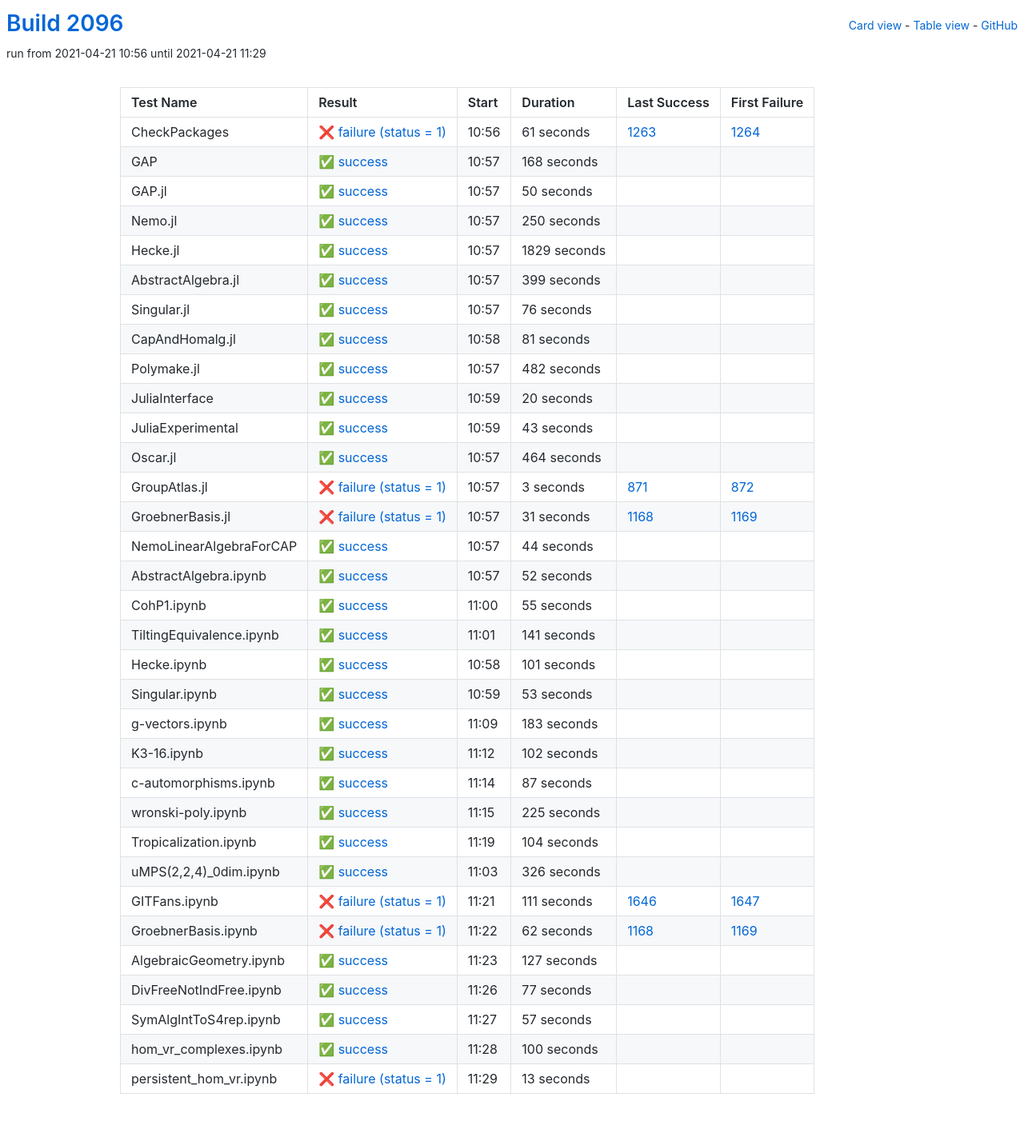
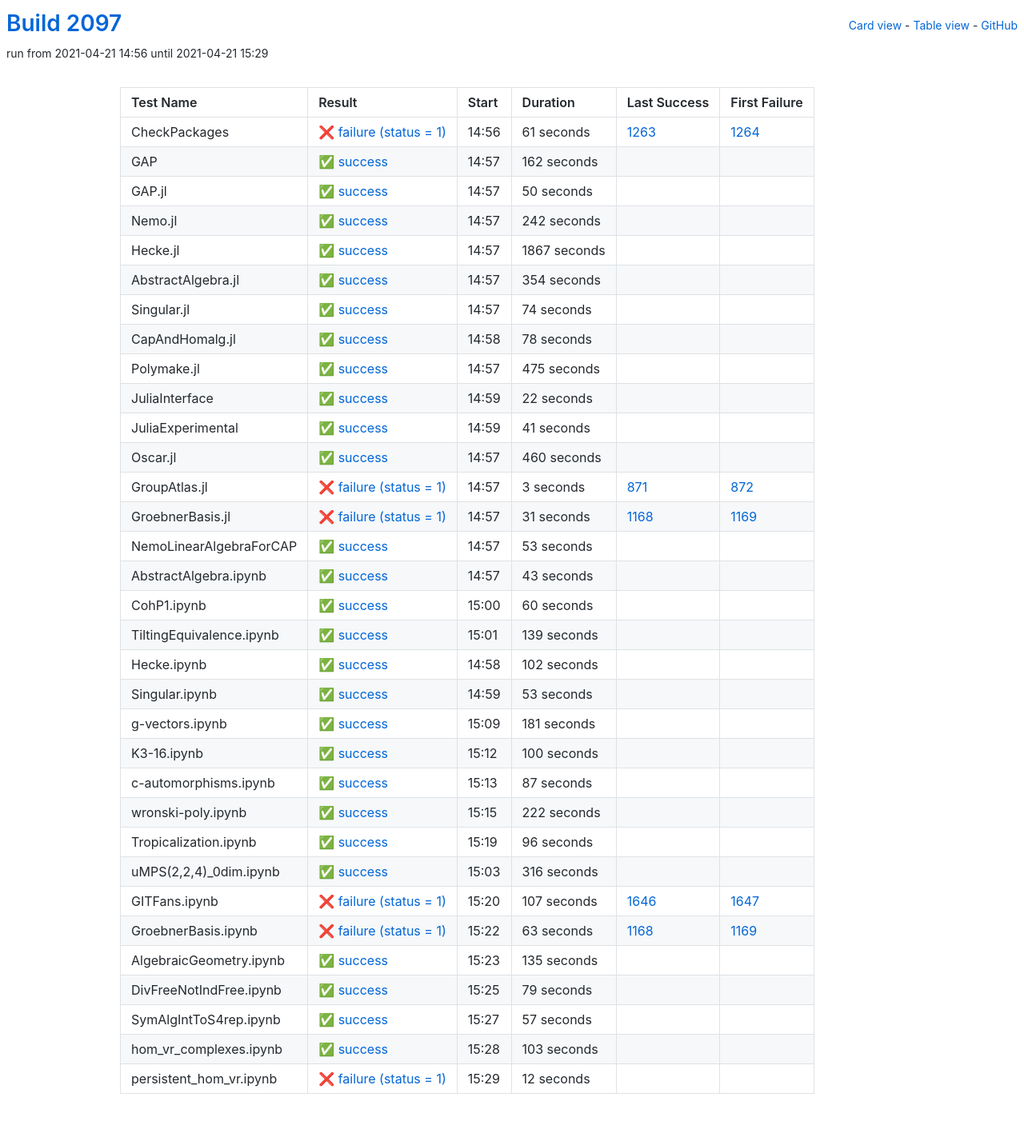
Before and after one commit to oscar-system/oscar-ci-status-stable, a Jekyll site: the page built from table.html, in a window 1280 px wide. Shown: the whole page at 80% size. Built offline with Jekyll 4.4.1, drawn with Linux system fonts in a browser that asks for light colours.

Commit message:
Build #2097

```diff
--- a/_data/ci.yml
+++ b/_data/ci.yml
@@ -1,6 +1,6 @@
 ---
-build: 2096
-build_url: https://oscarci.mathematik.uni-kl.de/job/oscar-stable/2096/
+build: 2097
+build_url: https://oscarci.mathematik.uni-kl.de/job/oscar-stable/2097/
 job: oscar-stable
 organization: oscar-system
 repo: oscar-ci-status-stable
@@ -8,8 +8,8 @@ repourl: https://github.com/oscar-system/oscar-ci-status-stable
 tests:
 - name: CheckPackages
   id: checkpackages
-  log: https://oscarci.mathematik.uni-kl.de/job/oscar-stable/2096/artifact/logs/build-2096/CheckPackages.log
-  start: 2021-04-21 10:56
+  log: https://oscarci.mathematik.uni-kl.de/job/oscar-stable/2097/artifact/logs/build-2097/CheckPackages.log
+  start: 2021-04-21 14:56
   success: false
   exitcode: 1
   status: failure
@@ -20,20 +20,20 @@ tests:
   first_failure_url: https://oscarci.mathematik.uni-kl.de/job/oscar-stable/1264/
 - name: GAP
   id: gap
-  log: https://oscarci.mathematik.uni-kl.de/job/oscar-stable/2096/artifact/logs/build-2096/GAP.log
-  start: 2021-04-21 10:57
+  log: https://oscarci.mathematik.uni-kl.de/job/oscar-stable/2097/artifact/logs/build-2097/GAP.log
+  start: 2021-04-21 14:57
   success: true
   exitcode: 0
   status: success
-  duration: 168
+  duration: 162
   last_success: false
   last_success_url:
   first_failure: false
   first_failure_url:
 - name: GAP.jl
   id: gap-jl
-  log: https://oscarci.mathematik.uni-kl.de/job/oscar-stable/2096/artifact/logs/build-2096/GAP.jl.log
-  start: 2021-04-21 10:57
+  log: https://oscarci.mathematik.uni-kl.de/job/oscar-stable/2097/artifact/logs/build-2097/GAP.jl.log
+  start: 2021-04-21 14:57
   success: true
   exitcode: 0
   status: success
@@ -44,116 +44,116 @@ tests:
   first_failure_url:
 - name: Nemo.jl
   id: nemo-jl
-  log: https://oscarci.mathematik.uni-kl.de/job/oscar-stable/2096/artifact/logs/build-2096/Nemo.jl.log
-  start: 2021-04-21 10:57
+  log: https://oscarci.mathematik.uni-kl.de/job/oscar-stable/2097/artifact/logs/build-2097/Nemo.jl.log
+  start: 2021-04-21 14:57
   success: true
   exitcode: 0
   status: success
-  duration: 250
+  duration: 242
   last_success: false
   last_success_url:
   first_failure: false
   first_failure_url:
 - name: Hecke.jl
   id: hecke-jl
-  log: https://oscarci.mathematik.uni-kl.de/job/oscar-stable/2096/artifact/logs/build-2096/Hecke.jl.log
-  start: 2021-04-21 10:57
+  log: https://oscarci.mathematik.uni-kl.de/job/oscar-stable/2097/artifact/logs/build-2097/Hecke.jl.log
+  start: 2021-04-21 14:57
   success: true
   exitcode: 0
   status: success
-  duration: 1829
+  duration: 1867
   last_success: false
   last_success_url:
   first_failure: false
   first_failure_url:
 - name: AbstractAlgebra.jl
   id: abstractalgebra-jl
-  log: https://oscarci.mathematik.uni-kl.de/job/oscar-stable/2096/artifact/logs/build-2096/AbstractAlgebra.jl.log
-  start: 2021-04-21 10:57
+  log: https://oscarci.mathematik.uni-kl.de/job/oscar-stable/2097/artifact/logs/build-2097/AbstractAlgebra.jl.log
+  start: 2021-04-21 14:57
   success: true
   exitcode: 0
   status: success
-  duration: 399
+  duration: 354
   last_success: false
   last_success_url:
   first_failure: false
   first_failure_url:
 - name: Singular.jl
   id: singular-jl
-  log: https://oscarci.mathematik.uni-kl.de/job/oscar-stable/2096/artifact/logs/build-2096/Singular.jl.log
-  start: 2021-04-21 10:57
+  log: https://oscarci.mathematik.uni-kl.de/job/oscar-stable/2097/artifact/logs/build-2097/Singular.jl.log
+  start: 2021-04-21 14:57
   success: true
   exitcode: 0
   status: success
-  duration: 76
+  duration: 74
   last_success: false
   last_success_url:
   first_failure: false
   first_failure_url:
 - name: CapAndHomalg.jl
   id: capandhomalg-jl
-  log: https://oscarci.mathematik.uni-kl.de/job/oscar-stable/2096/artifact/logs/build-2096/CapAndHomalg.jl.log
-  start: 2021-04-21 10:58
+  log: https://oscarci.mathematik.uni-kl.de/job/oscar-stable/2097/artifact/logs/build-2097/CapAndHomalg.jl.log
+  start: 2021-04-21 14:58
   success: true
   exitcode: 0
   status: success
-  duration: 81
+  duration: 78
   last_success: false
   last_success_url:
   first_failure: false
   first_failure_url:
 - name: Polymake.jl
   id: polymake-jl
-  log: https://oscarci.mathematik.uni-kl.de/job/oscar-stable/2096/artifact/logs/build-2096/Polymake.jl.log
-  start: 2021-04-21 10:57
+  log: https://oscarci.mathematik.uni-kl.de/job/oscar-stable/2097/artifact/logs/build-2097/Polymake.jl.log
+  start: 2021-04-21 14:57
   success: true
   exitcode: 0
   status: success
-  duration: 482
+  duration: 475
   last_success: false
   last_success_url:
   first_failure: false
   first_failure_url:
 - name: JuliaInterface
   id: juliainterface
-  log: https://oscarci.mathematik.uni-kl.de/job/oscar-stable/2096/artifact/logs/build-2096/JuliaInterface.log
-  start: 2021-04-21 10:59
+  log: https://oscarci.mathematik.uni-kl.de/job/oscar-stable/2097/artifact/logs/build-2097/JuliaInterface.log
+  start: 2021-04-21 14:59
   success: true
   exitcode: 0
   status: success
-  duration: 20
+  duration: 22
   last_success: false
   last_success_url:
   first_failure: false
   first_failure_url:
 - name: JuliaExperimental
   id: juliaexperimental
-  log: https://oscarci.mathematik.uni-kl.de/job/oscar-stable/2096/artifact/logs/build-2096/JuliaExperimental.log
-  start: 2021-04-21 10:59
+  log: https://oscarci.mathematik.uni-kl.de/job/oscar-stable/2097/artifact/logs/build-2097/JuliaExperimental.log
+  start: 2021-04-21 14:59
   success: true
   exitcode: 0
   status: success
-  duration: 43
+  duration: 41
   last_success: false
   last_success_url:
   first_failure: false
   first_failure_url:
 - name: Oscar.jl
   id: oscar-jl
-  log: https://oscarci.mathematik.uni-kl.de/job/oscar-stable/2096/artifact/logs/build-2096/Oscar.jl.log
-  start: 2021-04-21 10:57
+  log: https://oscarci.mathematik.uni-kl.de/job/oscar-stable/2097/artifact/logs/build-2097/Oscar.jl.log
+  start: 2021-04-21 14:57
   success: true
   exitcode: 0
   status: success
-  duration: 464
+  duration: 460
   last_success: false
   last_success_url:
   first_failure: false
   first_failure_url:
 - name: GroupAtlas.jl
   id: groupatlas-jl
-  log: https://oscarci.mathematik.uni-kl.de/job/oscar-stable/2096/artifact/logs/build-2096/GroupAtlas.jl.log
-  start: 2021-04-21 10:57
+  log: https://oscarci.mathematik.uni-kl.de/job/oscar-stable/2097/artifact/logs/build-2097/GroupAtlas.jl.log
+  start: 2021-04-21 14:57
   success: false
   exitcode: 1
   status: failure
@@ -164,8 +164,8 @@ tests:
   first_failure_url: https://oscarci.mathematik.uni-kl.de/job/oscar-stable/872/
 - name: GroebnerBasis.jl
   id: groebnerbasis-jl
-  log: https://oscarci.mathematik.uni-kl.de/job/oscar-stable/2096/artifact/logs/build-2096/GroebnerBasis.jl.log
-  start: 2021-04-21 10:57
+  log: https://oscarci.mathematik.uni-kl.de/job/oscar-stable/2097/artifact/logs/build-2097/GroebnerBasis.jl.log
+  start: 2021-04-21 14:57
   success: false
   exitcode: 1
   status: failure
@@ -176,68 +176,68 @@ tests:
   first_failure_url: https://oscarci.mathematik.uni-kl.de/job/oscar-stable/1169/
 - name: NemoLinearAlgebraForCAP
   id: nemolinearalgebraforcap
-  log: https://oscarci.mathematik.uni-kl.de/job/oscar-stable/2096/artifact/logs/build-2096/NemoLinearAlgebraForCAP.log
-  start: 2021-04-21 10:57
+  log: https://oscarci.mathematik.uni-kl.de/job/oscar-stable/2097/artifact/logs/build-2097/NemoLinearAlgebraForCAP.log
+  start: 2021-04-21 14:57
   success: true
   exitcode: 0
   status: success
-  duration: 44
+  duration: 53
   last_success: false
   last_success_url:
   first_failure: false
   first_failure_url:
 - name: AbstractAlgebra.ipynb
   id: abstractalgebra-ipynb
-  log: https://oscarci.mathematik.uni-kl.de/job/oscar-stable/2096/artifact/logs/build-2096/AbstractAlgebra.ipynb.log
-  start: 2021-04-21 10:57
+  log: https://oscarci.mathematik.uni-kl.de/job/oscar-stable/2097/artifact/logs/build-2097/AbstractAlgebra.ipynb.log
+  start: 2021-04-21 14:57
   success: true
   exitcode: 0
   status: success
-  duration: 52
+  duration: 43
   last_success: false
   last_success_url:
   first_failure: false
   first_failure_url:
 - name: CohP1.ipynb
   id: cohp1-ipynb
-  log: https://oscarci.mathematik.uni-kl.de/job/oscar-stable/2096/artifact/logs/build-2096/CohP1.ipynb.log
-  start: 2021-04-21 11:00
+  log: https://oscarci.mathematik.uni-kl.de/job/oscar-stable/2097/artifact/logs/build-2097/CohP1.ipynb.log
+  start: 2021-04-21 15:00
   success: true
   exitcode: 0
   status: success
-  duration: 55
+  duration: 60
   last_success: false
   last_success_url:
   first_failure: false
   first_failure_url:
 - name: TiltingEquivalence.ipynb
   id: tiltingequivalence-ipynb
-  log: https://oscarci.mathematik.uni-kl.de/job/oscar-stable/2096/artifact/logs/build-2096/TiltingEquivalence.ipynb.log
-  start: 2021-04-21 11:01
+  log: https://oscarci.mathematik.uni-kl.de/job/oscar-stable/2097/artifact/logs/build-2097/TiltingEquivalence.ipynb.log
+  start: 2021-04-21 15:01
   success: true
   exitcode: 0
   status: success
-  duration: 141
+  duration: 139
   last_success: false
   last_success_url:
   first_failure: false
   first_failure_url:
 - name: Hecke.ipynb
   id: hecke-ipynb
-  log: https://oscarci.mathematik.uni-kl.de/job/oscar-stable/2096/artifact/logs/build-2096/Hecke.ipynb.log
-  start: 2021-04-21 10:58
+  log: https://oscarci.mathematik.uni-kl.de/job/oscar-stable/2097/artifact/logs/build-2097/Hecke.ipynb.log
+  start: 2021-04-21 14:58
   success: true
   exitcode: 0
   status: success
-  duration: 101
+  duration: 102
   last_success: false
   last_success_url:
   first_failure: false
   first_failure_url:
 - name: Singular.ipynb
   id: singular-ipynb
-  log: https://oscarci.mathematik.uni-kl.de/job/oscar-stable/2096/artifact/logs/build-2096/Singular.ipynb.log
-  start: 2021-04-21 10:59
+  log: https://oscarci.mathematik.uni-kl.de/job/oscar-stable/2097/artifact/logs/build-2097/Singular.ipynb.log
+  start: 2021-04-21 14:59
   success: true
   exitcode: 0
   status: success
@@ -248,32 +248,32 @@ tests:
   first_failure_url:
 - name: g-vectors.ipynb
   id: g-vectors-ipynb
-  log: https://oscarci.mathematik.uni-kl.de/job/oscar-stable/2096/artifact/logs/build-2096/g-vectors.ipynb.log
-  start: 2021-04-21 11:09
+  log: https://oscarci.mathematik.uni-kl.de/job/oscar-stable/2097/artifact/logs/build-2097/g-vectors.ipynb.log
+  start: 2021-04-21 15:09
   success: true
   exitcode: 0
   status: success
-  duration: 183
+  duration: 181
   last_success: false
   last_success_url:
   first_failure: false
   first_failure_url:
 - name: K3-16.ipynb
   id: k3-16-ipynb
-  log: https://oscarci.mathematik.uni-kl.de/job/oscar-stable/2096/artifact/logs/build-2096/K3-16.ipynb.log
-  start: 2021-04-21 11:12
+  log: https://oscarci.mathematik.uni-kl.de/job/oscar-stable/2097/artifact/logs/build-2097/K3-16.ipynb.log
+  start: 2021-04-21 15:12
   success: true
   exitcode: 0
   status: success
-  duration: 102
+  duration: 100
   last_success: false
   last_success_url:
   first_failure: false
   first_failure_url:
 - name: c-automorphisms.ipynb
   id: c-automorphisms-ipynb
-  log: https://oscarci.mathematik.uni-kl.de/job/oscar-stable/2096/artifact/logs/build-2096/c-automorphisms.ipynb.log
-  start: 2021-04-21 11:14
+  log: https://oscarci.mathematik.uni-kl.de/job/oscar-stable/2097/artifact/logs/build-2097/c-automorphisms.ipynb.log
+  start: 2021-04-21 15:13
   success: true
   exitcode: 0
   status: success
@@ -284,92 +284,92 @@ tests:
   first_failure_url:
 - name: wronski-poly.ipynb
   id: wronski-poly-ipynb
-  log: https://oscarci.mathematik.uni-kl.de/job/oscar-stable/2096/artifact/logs/build-2096/wronski-poly.ipynb.log
-  start: 2021-04-21 11:15
+  log: https://oscarci.mathematik.uni-kl.de/job/oscar-stable/2097/artifact/logs/build-2097/wronski-poly.ipynb.log
+  start: 2021-04-21 15:15
   success: true
   exitcode: 0
   status: success
-  duration: 225
+  duration: 222
   last_success: false
   last_success_url:
   first_failure: false
   first_failure_url:
 - name: Tropicalization.ipynb
   id: tropicalization-ipynb
-  log: https://oscarci.mathematik.uni-kl.de/job/oscar-stable/2096/artifact/logs/build-2096/Tropicalization.ipynb.log
-  start: 2021-04-21 11:19
+  log: https://oscarci.mathematik.uni-kl.de/job/oscar-stable/2097/artifact/logs/build-2097/Tropicalization.ipynb.log
+  start: 2021-04-21 15:19
   success: true
   exitcode: 0
   status: success
-  duration: 104
+  duration: 96
   last_success: false
   last_success_url:
   first_failure: false
   first_failure_url:
 - name: uMPS(2,2,4)_0dim.ipynb
   id: umps-2-2-4-0dim-ipynb
-  log: https://oscarci.mathematik.uni-kl.de/job/oscar-stable/2096/artifact/logs/build-2096/uMPS-2-2-4-_0dim.ipynb.log
-  start: 2021-04-21 11:03
+  log: https://oscarci.mathematik.uni-kl.de/job/oscar-stable/2097/artifact/logs/build-2097/uMPS-2-2-4-_0dim.ipynb.log
+  start: 2021-04-21 15:03
   success: true
   exitcode: 0
   status: success
-  duration: 326
+  duration: 316
   last_success: false
   last_success_url:
   first_failure: false
   first_failure_url:
 - name: GITFans.ipynb
   id: gitfans-ipynb
-  log: https://oscarci.mathematik.uni-kl.de/job/oscar-stable/2096/artifact/logs/build-2096/GITFans.ipynb.log
-  start: 2021-04-21 11:21
+  log: https://oscarci.mathematik.uni-kl.de/job/oscar-stable/2097/artifact/logs/build-2097/GITFans.ipynb.log
+  start: 2021-04-21 15:20
   success: false
   exitcode: 1
   status: failure
-  duration: 111
+  duration: 107
   last_success: 1646
   last_success_url: https://oscarci.mathematik.uni-kl.de/job/oscar-stable/1646/
   first_failure: 1647
   first_failure_url: https://oscarci.mathematik.uni-kl.de/job/oscar-stable/1647/
 - name: GroebnerBasis.ipynb
   id: groebnerbasis-ipynb
-  log: https://oscarci.mathematik.uni-kl.de/job/oscar-stable/2096/artifact/logs/build-2096/GroebnerBasis.ipynb.log
-  start: 2021-04-21 11:22
+  log: https://oscarci.mathematik.uni-kl.de/job/oscar-stable/2097/artifact/logs/build-2097/GroebnerBasis.ipynb.log
+  start: 2021-04-21 15:22
   success: false
   exitcode: 1
   status: failure
-  duration: 62
+  duration: 63
   last_success: 1168
   last_success_url: https://oscarci.mathematik.uni-kl.de/job/oscar-stable/1168/
   first_failure: 1169
   first_failure_url: https://oscarci.mathematik.uni-kl.de/job/oscar-stable/1169/
 - name: AlgebraicGeometry.ipynb
   id: algebraicgeometry-ipynb
-  log: https://oscarci.mathematik.uni-kl.de/job/oscar-stable/2096/artifact/logs/build-2096/AlgebraicGeometry.ipynb.log
-  start: 2021-04-21 11:23
+  log: https://oscarci.mathematik.uni-kl.de/job/oscar-stable/2097/artifact/logs/build-2097/AlgebraicGeometry.ipynb.log
+  start: 2021-04-21 15:23
   success: true
   exitcode: 0
   status: success
-  duration: 127
+  duration: 135
   last_success: false
   last_success_url:
   first_failure: false
   first_failure_url:
 - name: DivFreeNotIndFree.ipynb
   id: divfreenotindfree-ipynb
-  log: https://oscarci.mathematik.uni-kl.de/job/oscar-stable/2096/artifact/logs/build-2096/DivFreeNotIndFree.ipynb.log
-  start: 2021-04-21 11:26
+  log: https://oscarci.mathematik.uni-kl.de/job/oscar-stable/2097/artifact/logs/build-2097/DivFreeNotIndFree.ipynb.log
+  start: 2021-04-21 15:25
   success: true
   exitcode: 0
   status: success
-  duration: 77
+  duration: 79
   last_success: false
   last_success_url:
   first_failure: false
   first_failure_url:
 - name: SymAlgIntToS4rep.ipynb
   id: symalginttos4rep-ipynb
-  log: https://oscarci.mathematik.uni-kl.de/job/oscar-stable/2096/artifact/logs/build-2096/SymAlgIntToS4rep.ipynb.log
-  start: 2021-04-21 11:27
+  log: https://oscarci.mathematik.uni-kl.de/job/oscar-stable/2097/artifact/logs/build-2097/SymAlgIntToS4rep.ipynb.log
+  start: 2021-04-21 15:27
   success: true
   exitcode: 0
   status: success
@@ -380,24 +380,24 @@ tests:
   first_failure_url:
 - name: hom_vr_complexes.ipynb
   id: hom-vr-complexes-ipynb
-  log: https://oscarci.mathematik.uni-kl.de/job/oscar-stable/2096/artifact/logs/build-2096/hom_vr_complexes.ipynb.log
-  start: 2021-04-21 11:28
+  log: https://oscarci.mathematik.uni-kl.de/job/oscar-stable/2097/artifact/logs/build-2097/hom_vr_complexes.ipynb.log
+  start: 2021-04-21 15:28
   success: true
   exitcode: 0
   status: success
-  duration: 100
+  duration: 103
   last_success: false
   last_success_url:
   first_failure: false
   first_failure_url:
 - name: persistent_hom_vr.ipynb
   id: persistent-hom-vr-ipynb
-  log: https://oscarci.mathematik.uni-kl.de/job/oscar-stable/2096/artifact/logs/build-2096/persistent_hom_vr.ipynb.log
-  start: 2021-04-21 11:29
+  log: https://oscarci.mathematik.uni-kl.de/job/oscar-stable/2097/artifact/logs/build-2097/persistent_hom_vr.ipynb.log
+  start: 2021-04-21 15:29
   success: false
   exitcode: 1
   status: failure
-  duration: 13
+  duration: 12
   last_success: false
   last_success_url:
   first_failure: false
```
Also changed, not shown: README.md.
